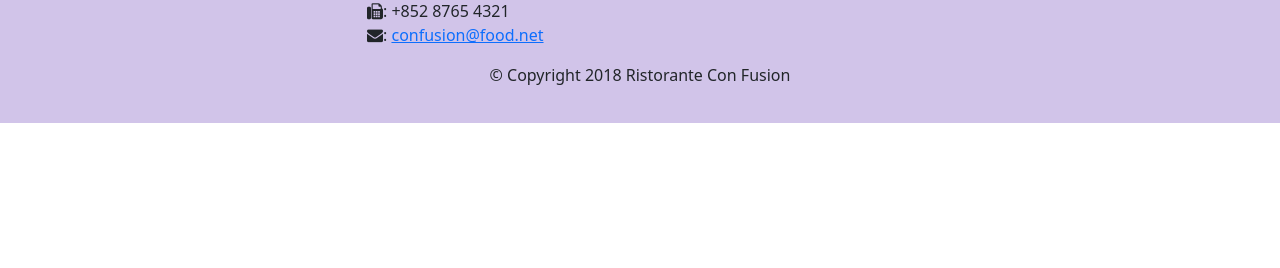
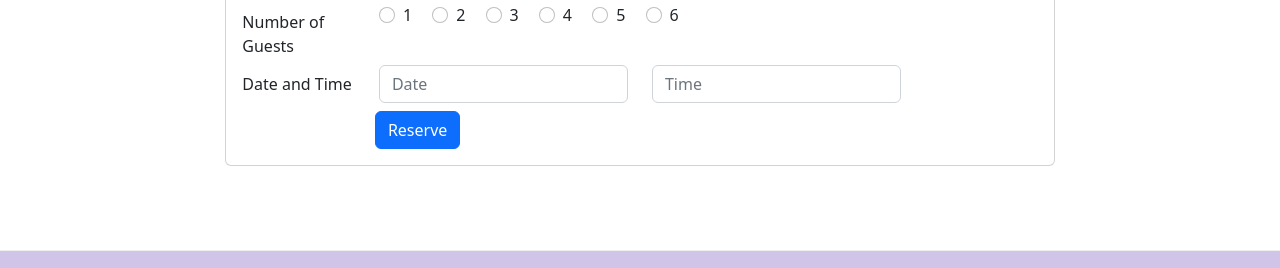
Before and after one commit to angelicasc22/Bootstrap-Course, a website: page Bootstrap4/conFusion/index.html in a window 1280 px wide. Shown: the part 1683-1951 px from the top of the page. Before the commit the page ends 1806 px from the top, so only its background shows below. Drawn offline with nearby package versions, Linux system fonts and the light colour scheme.

Commit message:
Assignment 2

```diff
--- a/Bootstrap4/conFusion/index.html
+++ b/Bootstrap4/conFusion/index.html
@@ -60,9 +60,12 @@
               experience. Our lipsmacking creations will tickle your culinary senses!
             </p>
           </div>
-          <div class="col-12 col-sm align-self-center text-center">
+          <div class="col-12 col-sm-3 align-self-center">
             <!-- align-self-center centra verticalmente; text-center centra horizontalmente-->
             <img src="img/logo.png" class="img-fluid" />
+          </div>
+          <div class="col-12 col-sm-3 align-self-center">
+            <a role="button" class="btn btn-warning" href="#reserve_table">Reserve Table</a>
           </div>
         </div>
       </div>
@@ -74,14 +77,19 @@
           <h3>Our Lipsmacking Culinary Creations</h3>
         </div>
         <div class="col col-sm order-sm-first col-md">
-          <div class="media d-flex">
+          <div class="d-flex">
+            <!-- v4:<div class="media"> -->
             <img
-              class="d-flex mr-3 img-thumbnail align-self-center"
+              class="flex-shrink-0 img-thumbnail align-self-center"
               src="img/uthappizza.png"
               alt="Uthappizza"
             />
-            <div class="media-body">
-              <h2 class="mt-0">Uthappizza <span class="badge text-bg-danger mx-2">HOT</span><span class="badge rounded-pill bg-secondary">$4.99</span></h2>
+            <div class="flex-grow-1 ms-3">
+              <!-- v4:<div class="media-body"> -->
+              <h2 class="mt-0">
+                Uthappizza <span class="badge text-bg-danger mx-2">HOT</span
+                ><span class="badge rounded-pill bg-secondary">$4.99</span>
+              </h2>
               <p class="d-none d-sm-block">
                 A unique combination of Indian Uthappam (pancake) and Italian pizza, topped with
                 Cerignola olives, ripe vine cherry tomatoes, Vidalia onion, Guntur chillies and
@@ -97,12 +105,16 @@
           <h3>This Month's Promotions</h3>
         </div>
         <div class="col col-sm col-md">
-          <h2>Weekend Grand Buffet</h2>
-          <p class="d-none d-sm-block">
-            Featuring mouthwatering combinations with a choice of five different salads, six
-            enticing appetizers, six main entrees and five choicest desserts. Free flowing bubbly
-            and soft drinks. All for just $19.99 per person
-          </p>
+            <div class="d-flex">  <!-- v4:<div class="media"> -->
+                <div class="flex-grow-1 ms-3"> <!-- v4:<div class="media-body"> -->
+                    <h2 class="mt-0">Weekend Grand Buffet<span class="badge bg-danger mx-2">NEW</span></h2>
+                    <p class="d-none d-sm-block">
+                        Featuring mouthwatering combinations with a choice of five different salads, six enticing appetizers, six main entrees and five choicest desserts. Free flowing bubbly and soft drinks. All for just $19.99 per person
+                    </p>
+                </div>
+                <img class="flex-shrink-0 img-thumbnail align-self-center" src="img/buffet.png" alt="Buffet">
+            </div>
+
         </div>
       </div>
 
@@ -111,13 +123,16 @@
           <h3>Meet our Culinary Specialists</h3>
         </div>
         <div class="col col-sm order-sm-first col-md">
-          <div class="media d-flex">
+          <div class="d-flex">
+            <!-- v4:<div class="media"> -->
             <img
-              class="d-flex mr-3 img-thumbnail align-self-center"
+              class="flex-shrink-0 img-thumbnail align-self-center"
               src="img/alberto.png"
               alt="Alberto Somayya"
             />
-            <div class="media-body">
+            <!-- v4:<img class="d-flex mr-3 img-thumbnail align-self-center" src="img/alberto.png" alt="Alberto Somayya"> -->
+            <div class="flex-grow-1 ms-3">
+              <!-- v4:<div class="media-body"> -->
               <h2 class="mt-0">Alberto Somayya</h2>
               <h4>Executive Chef</h4>
               <p class="d-none d-sm-block">
@@ -126,6 +141,102 @@
                 mouthwatering Indo-Italian fusion experiences.
               </p>
             </div>
+          </div>
+        </div>
+      </div>
+    </div>
+
+    <div class="row row-content align-items-center justify-content-center">
+      <div class="col-12 col-sm-8">
+        <div class="card">
+          <h3 class="card-header bg-warning text-white">Reserve a Table</h3>
+          <div class="card-body">
+            <form id="reserve_table">
+              <div class="form-group row">
+                <label for="n_guests" class="col-md-2 col-form-label">Number of Guests</label>
+                <div class="col-md-10">
+                  <div class="form-check form-check-inline">
+                    <input
+                      class="form-check-input"
+                      type="radio"
+                      name="n_guests"
+                      id="1_guest"
+                      value="1_guest"
+                    />
+                    <label class="form-check-label" for="inlineRadio1">1</label>
+                  </div>
+                  <div class="form-check form-check-inline">
+                    <input
+                      class="form-check-input"
+                      type="radio"
+                      name="n_guests"
+                      id="2_guests"
+                      value="2_guests"
+                    />
+                    <label class="form-check-label" for="inlineRadio2">2</label>
+                  </div>
+                  <div class="form-check form-check-inline">
+                    <input
+                      class="form-check-input"
+                      type="radio"
+                      name="n_guests"
+                      id="3_guests"
+                      value="3_guests"
+                    />
+                    <label class="form-check-label" for="inlineRadio3">3</label>
+                  </div>
+                  <div class="form-check form-check-inline">
+                    <input
+                      class="form-check-input"
+                      type="radio"
+                      name="n_guests"
+                      id="4_guests"
+                      value="4_guests"
+                    />
+                    <label class="form-check-label" for="inlineRadio3">4</label>
+                  </div>
+                  <div class="form-check form-check-inline">
+                    <input class="form-check-input" type="radio" name="n_guests" id=5_guests"
+                    value="5_guests" />
+                    <label class="form-check-label" for="inlineRadio3">5</label>
+                  </div>
+                  <div class="form-check form-check-inline">
+                    <input
+                      class="form-check-input"
+                      type="radio"
+                      name="n_guests"
+                      id="6_guests"
+                      value="6_guests"
+                    />
+                    <label class="form-check-label" for="inlineRadio3">6</label>
+                  </div>
+                </div>
+              </div>
+              <div class="form-group row">
+                <label for="date" class="col-md-2 col-form-label">Date and Time</label>
+                <div class="col-md-4">
+                  <input
+                    type="text"
+                    class="form-control"
+                    id="date"
+                    name="date"
+                    placeholder="Date"
+                  />
+                </div>
+                <div class="col-md-4">
+                  <input
+                    type="text"
+                    class="form-control"
+                    id="time"
+                    name="time"
+                    placeholder="Time"
+                  />
+                </div>
+              </div>
+              <div class="offset-md-2 col-md-10 mt-2">
+                <button type="submit" class="btn btn-primary">Reserve</button>
+              </div>
+            </form>
           </div>
         </div>
       </div>
```
